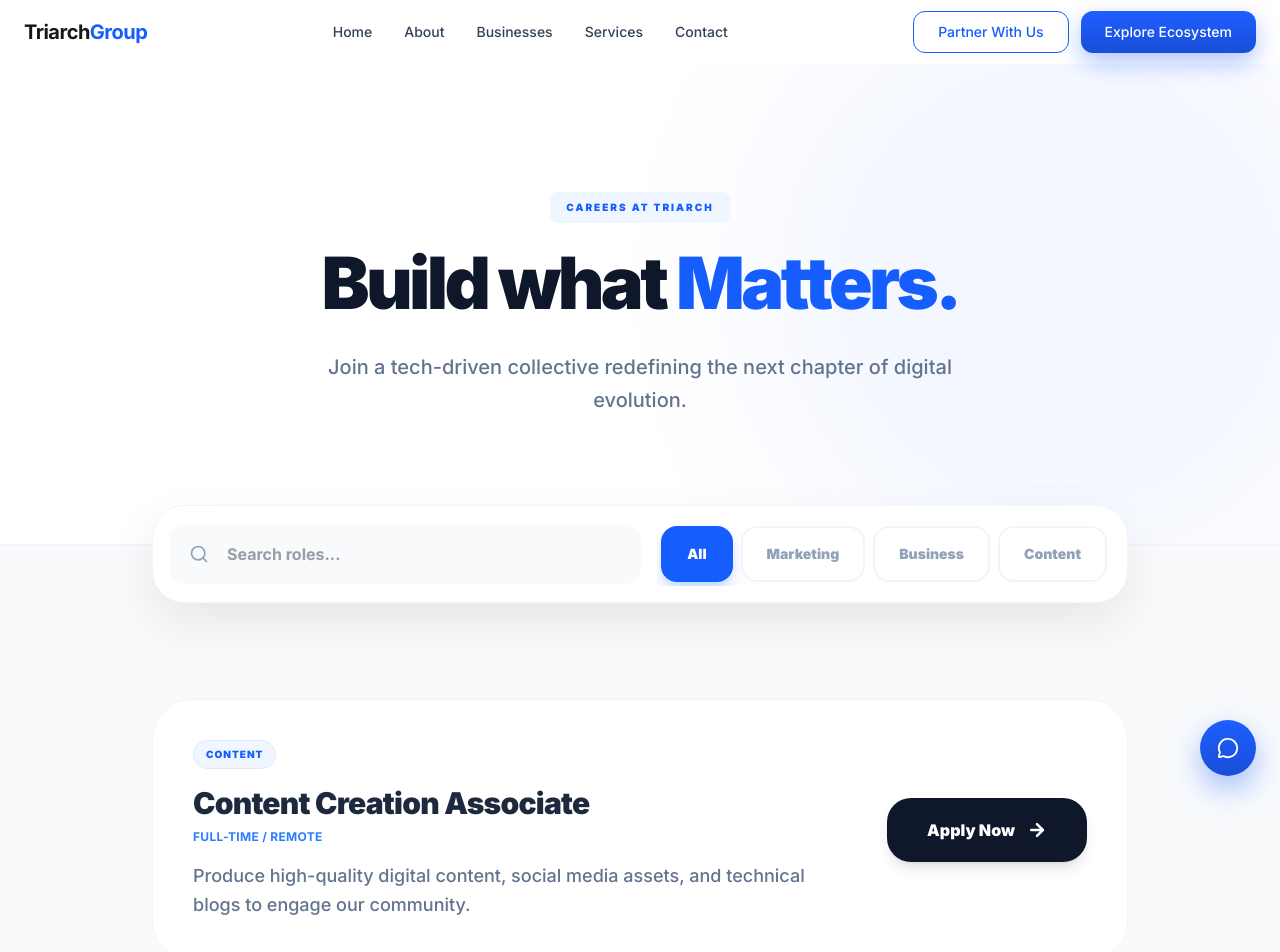
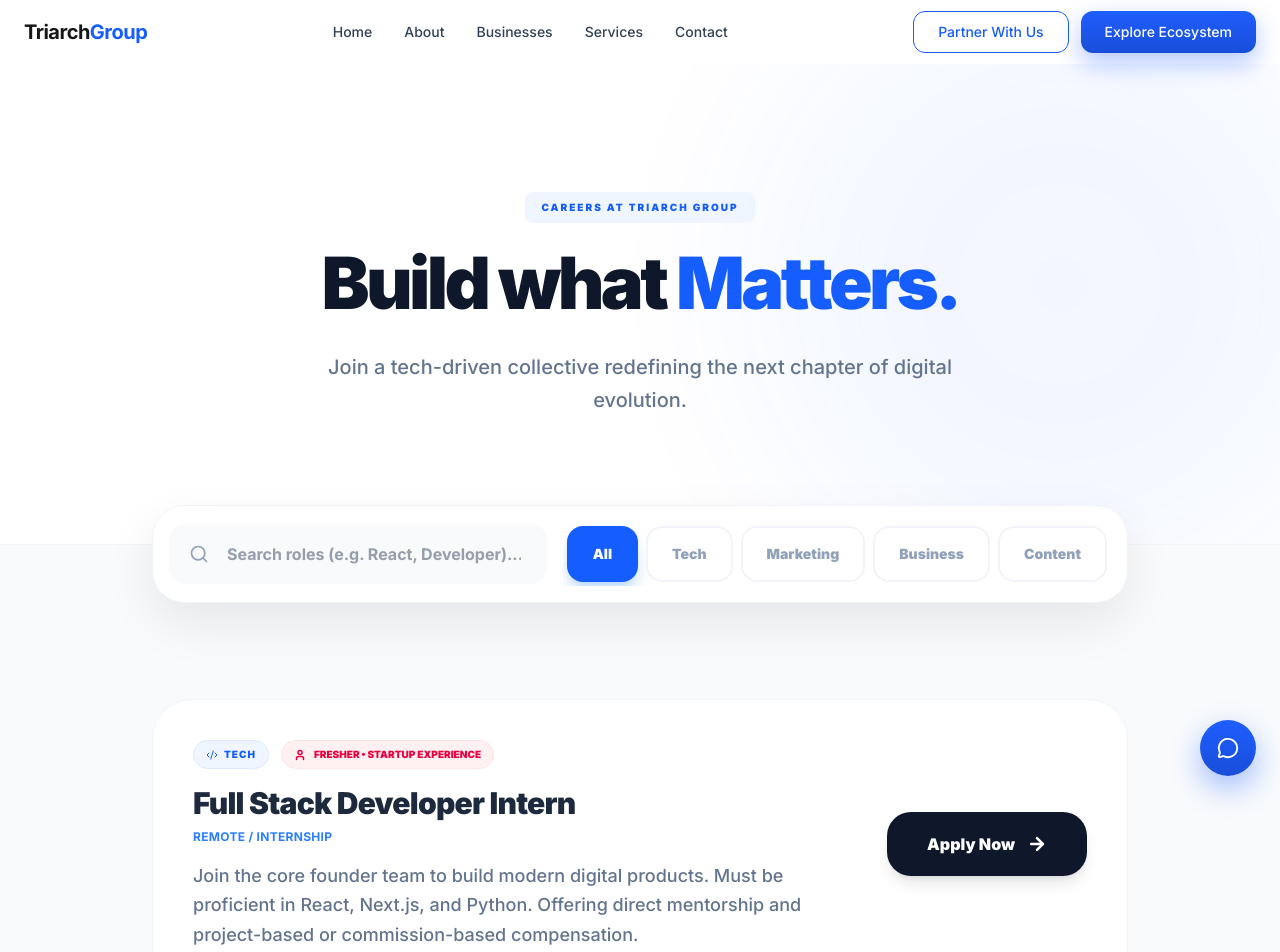
Before and after one commit to realniyaz/triarchgroup, a Next.js app: page /Careers in a window 1280 px wide. Shown: the top 952 px of the page. Built offline with nearby package versions, Linux system fonts and the light colour scheme.

Commit message:
feat: added Full Stack Developer Intern role to careers page

```diff
--- a/components/career/career.tsx
+++ b/components/career/career.tsx
@@ -2,7 +2,7 @@
 
 import React, { useState, useEffect } from 'react';
 import { motion, AnimatePresence, Variants } from 'framer-motion';
-import { Mail, Phone, Search, X, ArrowRight, Send, CheckCircle2, User } from 'lucide-react';
+import { Mail, Phone, Search, X, ArrowRight, Send, CheckCircle2, User, Code2 } from 'lucide-react';
 
 interface Job {
   id: number;
@@ -22,9 +22,19 @@
   const CONTACT_EMAIL = "contact.triarchgroup@gmail.com";
   const CONTACT_PHONE = "+91 8796955728";
 
-  const categories = ['All', 'Marketing', 'Business', 'Content'];
+  // Updated categories to include 'Tech'
+  const categories = ['All', 'Tech', 'Marketing', 'Business', 'Content'];
 
+  // Updated jobs array with the new Full Stack Intern role
   const jobs: Job[] = [
+    {
+      id: 0,
+      title: "Full Stack Developer Intern",
+      category: "Tech",
+      type: "Remote / Internship",
+      note: "Fresher • Startup Experience",
+      description: "Join the core founder team to build modern digital products. Must be proficient in React, Next.js, and Python. Offering direct mentorship and project-based or commission-based compensation."
+    },
     {
       id: 1,
       title: "Content Creation Associate",
@@ -102,7 +112,7 @@
             animate={{ opacity: 1, y: 0 }}
             className="inline-block px-4 py-2 mb-6 text-[10px] font-black tracking-[0.2em] text-blue-600 uppercase bg-blue-50 rounded-lg"
           >
-            Careers at Triarch
+            Careers at Triarch Group
           </motion.span>
           <motion.h1
             initial={{ opacity: 0, y: 20 }}
@@ -122,7 +132,7 @@
         </div>
       </section>
 
-      {/* FIXED Search & Filter Bar */}
+      {/* Search & Filter Bar */}
       <div className="max-w-5xl mx-auto px-6 relative z-30 -mt-8 md:-mt-10">
         <motion.div
           initial={{ opacity: 0, y: 20 }}
@@ -134,7 +144,7 @@
             <Search className="absolute left-5 top-1/2 -translate-y-1/2 text-slate-400 group-focus-within:text-blue-600 transition-colors size-5" />
             <input
               type="text"
-              placeholder="Search roles..."
+              placeholder="Search roles (e.g. React, Developer)..."
               className="w-full pl-14 pr-6 py-4 bg-slate-50 border-2 border-transparent rounded-xl md:rounded-2xl focus:bg-white focus:border-blue-500/20 outline-none transition-all text-slate-700 font-bold"
               value={searchTerm}
               onChange={(e) => setSearchTerm(e.target.value)}
@@ -178,8 +188,8 @@
                 >
                   <div className="flex-1">
                     <div className="flex flex-wrap items-center gap-3 mb-4">
-                      <span className="text-[10px] font-black uppercase tracking-widest text-blue-600 bg-blue-50 px-3 py-1.5 rounded-full border border-blue-100">
-                        {job.category}
+                      <span className="text-[10px] font-black uppercase tracking-widest text-blue-600 bg-blue-50 px-3 py-1.5 rounded-full border border-blue-100 flex items-center gap-1.5">
+                        {job.category === 'Tech' && <Code2 size={12} />} {job.category}
                       </span>
                       {job.note && (
                         <span className="flex items-center gap-2 text-[10px] font-black text-rose-600 bg-rose-50 px-3 py-1.5 rounded-full border border-rose-100 uppercase">
@@ -212,7 +222,7 @@
         </AnimatePresence>
       </motion.section>
 
-      {/* Application Modal Code remains the same... */}
+      {/* Application Modal */}
       <AnimatePresence>
         {isModalOpen && activeJob && (
           <div className="fixed inset-0 z-[100] flex items-center justify-center p-4">
@@ -259,7 +269,7 @@
                     <div className="flex gap-4 items-start">
                       <CheckCircle2 className="text-emerald-500 shrink-0 mt-1" size={20} />
                       <p className="text-slate-600 font-bold text-base md:text-lg leading-snug">
-                        Attach your <span className="text-slate-900">PDF Resume</span>.
+                        Attach your <span className="text-slate-900">Portfolio/Resume</span>.
                       </p>
                     </div>
                   </div>
```
